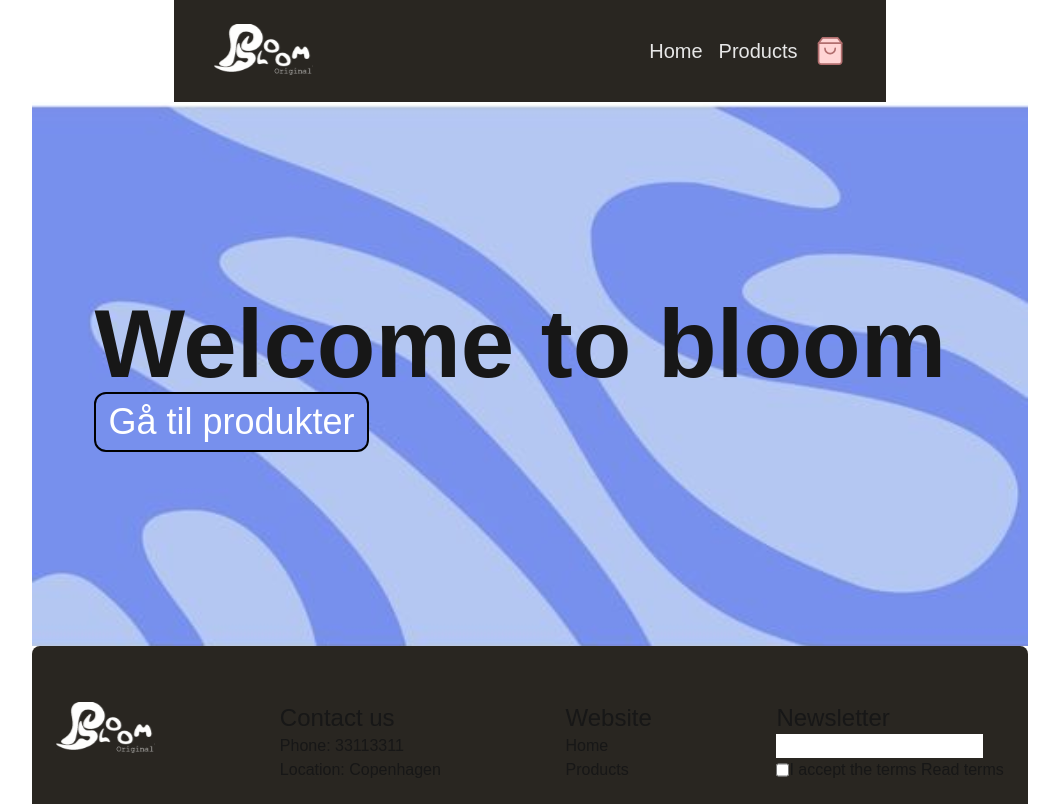
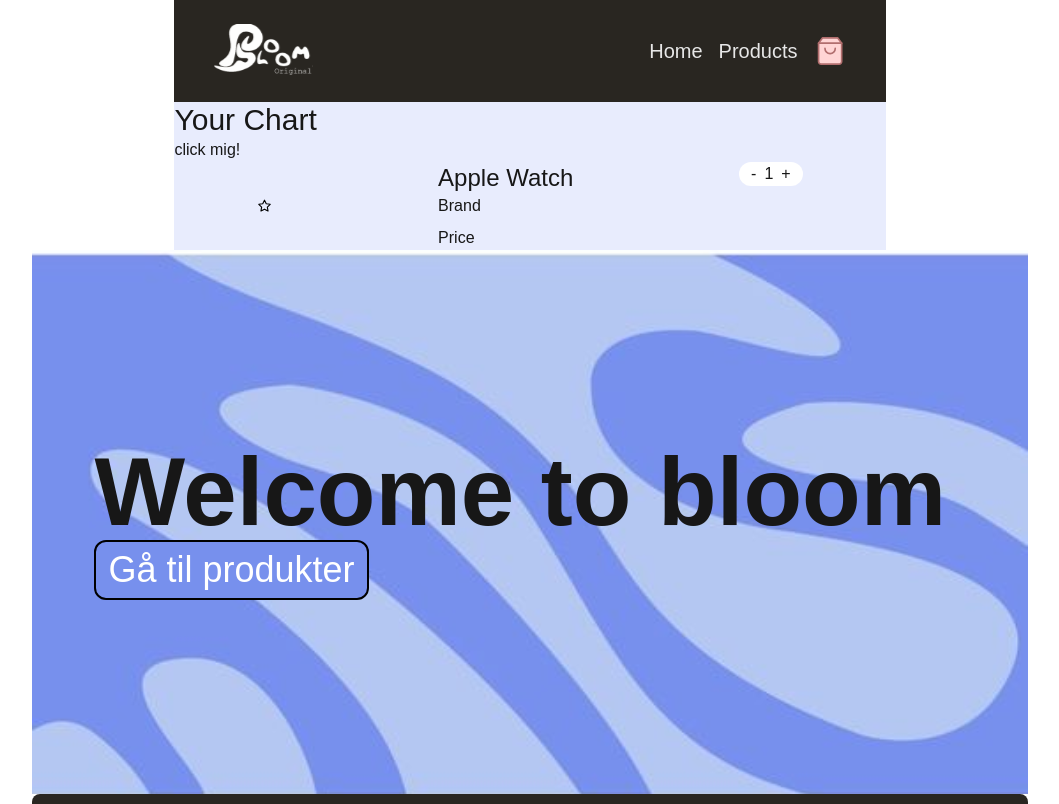
Before and after one commit to laerkehansen/Simple-Shop-Project, a Next.js app: page / in a window 1280 px wide. Shown: the top 804 px of the page, without its empty margins (110-1169 px from the left). Built offline with nearby package versions, Linux system fonts and the light colour scheme.

Commit message:
hide på kurven

```diff
--- /dev/null
+++ b/src/app/components/Basket.jsx
@@ -0,0 +1,47 @@
+"use client";
+import Image from "next/image";
+import Star from "../img/star.svg";
+import { useState } from "react";
+
+const Basket = ({ isOpen, setIsOpen }) => {
+  return (
+    <>
+      {isOpen && (
+        <section className="bg-tertier-blue">
+          <div>
+            <h1 className="text-3xl">Your Chart</h1>
+            <button
+              onClick={() => {
+                setIsOpen(!isOpen);
+                console.log("isOpen", isOpen);
+              }}
+            >
+              click mig!
+            </button>
+
+            <ul>
+              <li className="flex justify-around">
+                <Image src={Star} alt="stjerne" />
+                <div>
+                  <h2 className="text-2xl">Apple Watch </h2>
+                  <p>Brand</p>
+                  <p className="pt-2">Price</p>
+                </div>
+                <div
+                  className="flex justify-center gap-2 bg-white rounded-xl
+             w-fit h-fit py-0 px-3"
+                >
+                  <button>-</button>
+                  <p>1</p>
+                  <button>+</button>
+                </div>
+              </li>
+            </ul>
+          </div>
+        </section>
+      )}
+    </>
+  );
+};
+
+export default Basket;
--- a/src/app/components/header.jsx
+++ b/src/app/components/header.jsx
@@ -1,12 +1,37 @@
+"use client";
+import BasketIcon from "../img/basket.svg";
+import Basket from "./Basket";
+import Link from "next/link";
+import Image from "next/image";
+import Logo from "../img/logo.svg";
+import { useState } from "react";
 const Header = () => {
+  const [isOpen, setIsOpen] = useState(true);
+
   return (
-    <header>
-      <nav>
-        <ul>
-          <li>Home</li>
-          <li>Products</li>
+    <header className="col-start-3 col-end-5 grid grid-rows-1">
+      <nav className="flex bg-primary-black text-secondary-gray py-6 text-xl justify-between px-10">
+        <Link href="/">
+          <Image src={Logo} alt="logo af brandet" />
+        </Link>
+        <ul className="flex gap-4 items-center">
+          <li>
+            <Link href="/">Home</Link>
+          </li>
+          <li>
+            <Link href="/products">Products</Link>
+          </li>
+          <button
+            onClick={() => {
+              setIsOpen(!isOpen);
+              console.log("basket", isOpen);
+            }}
+          >
+            <Image src={BasketIcon} alt="illustration af kurv" />
+          </button>
         </ul>
       </nav>
+      <Basket isOpen={isOpen} setIsOpen={setIsOpen}></Basket>
     </header>
   );
 };
--- a/src/app/layout.js
+++ b/src/app/layout.js
@@ -3,7 +3,8 @@ import "./globals.css";
 import Link from "next/link";
 import Image from "next/image";
 import Logo from "../app/img/logo.svg";
-import Basket from "../app/img/basket.svg";
+
+import Header from "./components/header";
 
 const geistSans = localFont({
   src: "./fonts/GeistVF.woff",
@@ -24,23 +25,10 @@ export const metadata = {
 export default function RootLayout({ children }) {
   return (
     <html lang="en">
-      <body className={`${geistSans.variable} ${geistMono.variable} antialiased bg-white grid grid-cols-[1fr_1fr_2fr_3fr_1fr_1fr] grid-rows-[auto_auto_auto]`}>
-        <header className="col-start-3 col-end-5 grid grid-rows-1">
-          <nav className="flex bg-primary-black text-secondary-gray py-6 text-xl justify-between px-10">
-            <Link href="/">
-              <Image src={Logo} alt="logo af brandet" />
-            </Link>
-            <ul className="flex gap-4 items-center">
-              <li>
-                <Link href="/">Home</Link>
-              </li>
-              <li>
-                <Link href="/products">Products</Link>
-              </li>
-              <Image src={Basket} alt="illustration af kurv" />
-            </ul>
-          </nav>
-        </header>
+      <body
+        className={`${geistSans.variable} ${geistMono.variable} antialiased bg-white grid grid-cols-[1fr_1fr_2fr_3fr_1fr_1fr] grid-rows-[auto_auto_auto]`}
+      >
+        <Header></Header>
         {children}
         <footer className="bg-primary-black rounded-t-lg col-start-2 col-end-6 grid">
           <div className="flex justify-between pt-14 pb-14 pr-6 pl-6">
```
Also changed, not shown: src/app/products/page.js (+25 -6 lines).
